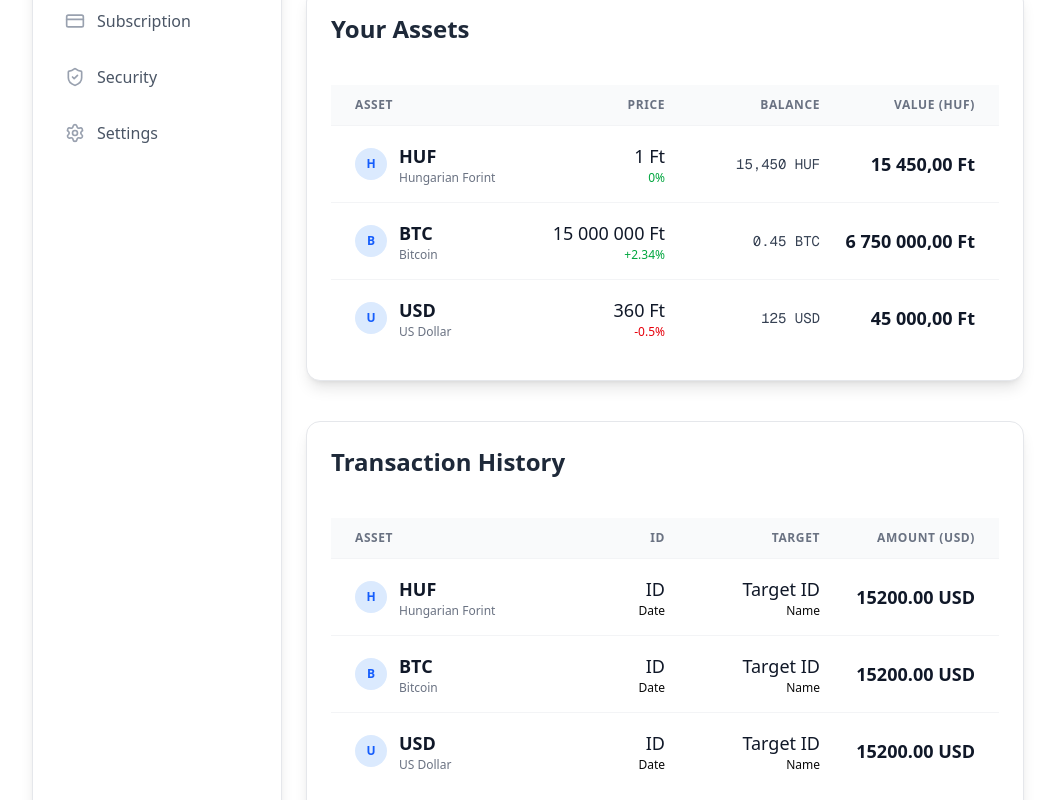
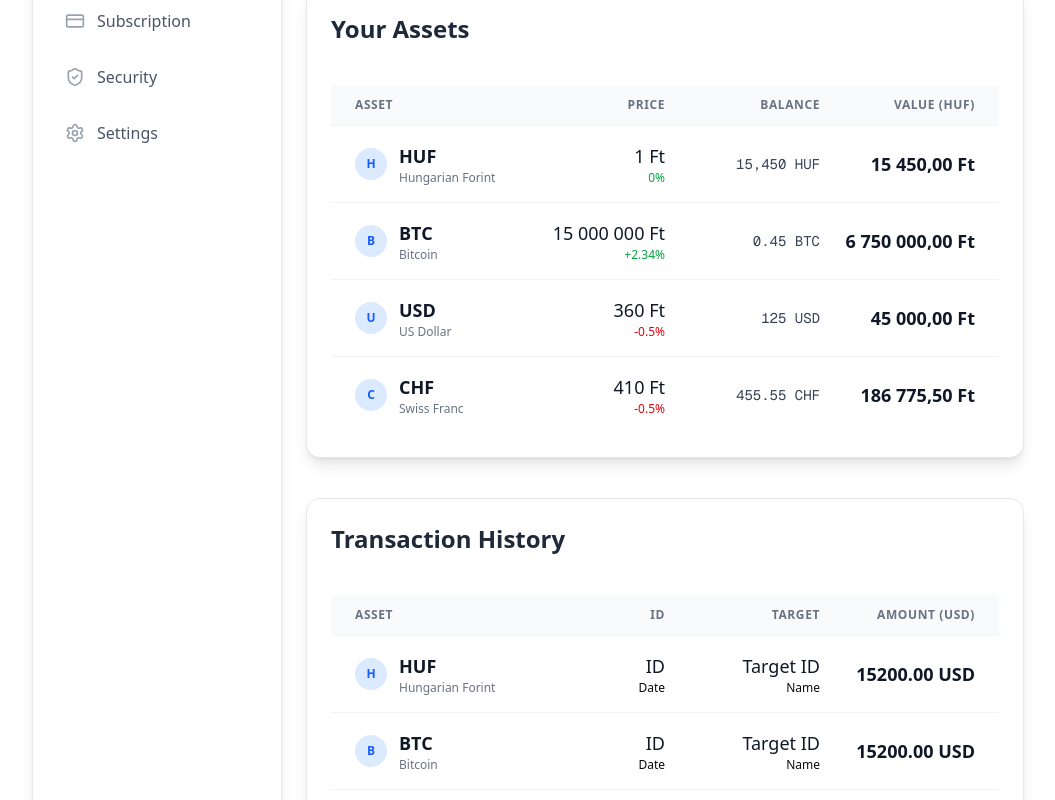
Before and after one commit to VirtuEx-Vizsgaremek/VirtuEx, a Next.js app in the folder apps/web/: page /wallet in a window 1280 px wide. Shown: the part 260-1060 px from the top of the page, without its empty margins (112-1167 px from the left). Built offline with nearby package versions, Linux system fonts and the light colour scheme.

Commit message:
feat: scrolling details in wallet

```diff
--- a/apps/web/src/app/wallet/page.tsx
+++ b/apps/web/src/app/wallet/page.tsx
@@ -93,6 +93,15 @@ const dashboardAssets = [
     rawBalance: 12500,
     currentPrice: 360,
     change24h: -0.5,
+  },
+  {
+    id: "87",
+    symbol: "CHF",
+    name: "Swiss Franc",
+    precision: 2,
+    rawBalance: 45555,
+    currentPrice: 410,
+    change24h: -0.5,
   }
 ];
 
@@ -153,7 +162,7 @@ export default function WalletPage() {
                                   <div className="text-right">Value (HUF)</div>
                               </div>
 
-                              <div className="divide-y divide-gray-100">
+                              <div className="divide-y divide-gray-100 max-h-[350px] overflow-y-auto">
                                 {dashboardAssets.map((asset) => {
 
                                   const realBalance = asset.rawBalance / Math.pow(10, asset.precision);
@@ -161,7 +170,7 @@ export default function WalletPage() {
                                   const totalValue = realBalance * asset.currentPrice;
 
                                   return (
-                                    <div key={asset.id} className="grid grid-cols-4 items-center px-6 py-4 hover:bg-gray-50 transition-colors">
+                                    <div key={asset.id} className="grid grid-cols-4 items-center px-6 py-4 hover:bg-gray-50 transition-colors ">
 
                                       <div className="col-span-1 flex items-center gap-3">
                                         <div className="w-8 h-8 rounded-full bg-blue-100 flex items-center justify-center text-blue-600 font-bold text-xs">
@@ -198,7 +207,7 @@ export default function WalletPage() {
                             </CardContent>
                         </Card>
 
-                        <Card className="w-full shadow-lg border-gray-200 overflow-hidden ">
+                        <Card className="w-full shadow-lg border-gray-200 overflow-hidden">
                             <CardHeader className="text-left pb-2">
                                     <CardTitle className="w-full text-2xl font-bold text-gray-800">Transaction History</CardTitle>
                             </CardHeader>
@@ -213,11 +222,11 @@ export default function WalletPage() {
                                   <div className="text-right">Amount (USD)</div>
                               </div>
 
-                              <div className="divide-y divide-gray-100">
+                              <div className="divide-y divide-gray-100 max-h-[350px] overflow-y-auto">
                                 {dashboardAssets.map((asset) => {
 
                                   return (
-                                    <div key={asset.id} className="grid grid-cols-4 items-center px-6 py-4 hover:bg-gray-50 transition-colors">
+                                    <div key={asset.id} className="grid grid-cols-4 items-center px-6 py-4 hover:bg-gray-50 transition-colors ">
 
                                       <div className="col-span-1 flex items-center gap-3">
                                         <div className="w-8 h-8 rounded-full bg-blue-100 flex items-center justify-center text-blue-600 font-bold text-xs">
```
